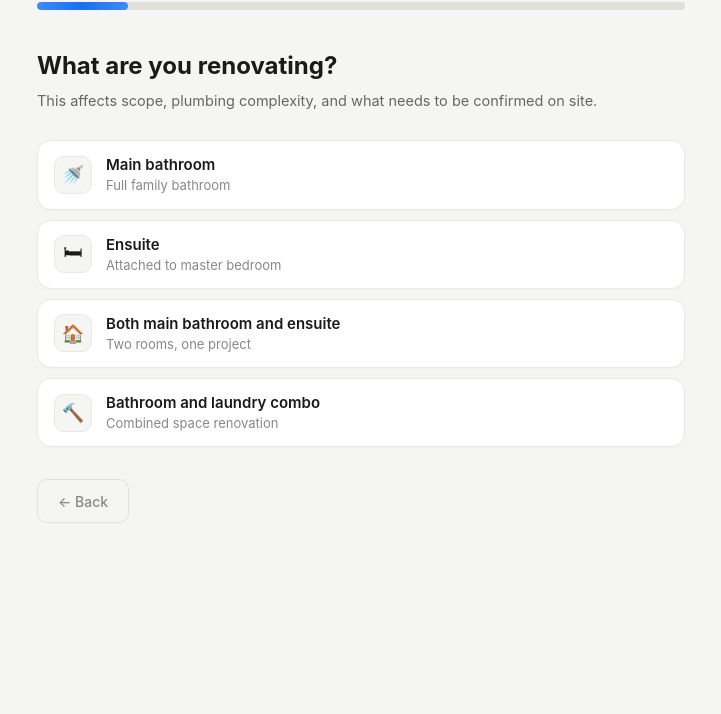
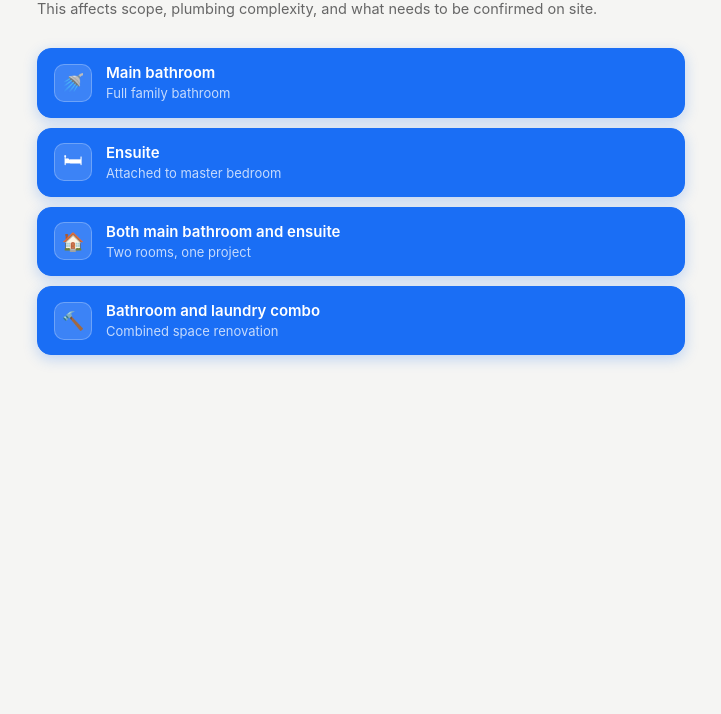
Before and after one commit to goback-me/joat-quiz, a plain HTML site: page index.html in a window 1280 px wide. Shown: the part 86-800 px from the top of the page, without its empty margins (279-1000 px from the left). Drawn offline with Linux system fonts and the light colour scheme; a web font is replaced by a local one.

Commit message:
Bigger question heading, blue-filled answer buttons, hide Back on first step
Co-Authored-By: Claude Sonnet 5 <noreply@anthropic.com>

```diff
--- a/index.html
+++ b/index.html
@@ -62,18 +62,18 @@
   .step.active { display: block; animation: fadeIn 0.25s ease; }
   @keyframes fadeIn { from { opacity: 0; transform: translateY(8px); } to { opacity: 1; transform: translateY(0); } }
   .eyebrow { font-size: 12px; color: #999; letter-spacing: 0.08em; text-transform: uppercase; margin-bottom: 0.5rem; font-weight: 600; }
-  .q-title { font-size: clamp(20px, 5vw, 24px); font-weight: 700; color: var(--ink); margin-bottom: 0.5rem; line-height: 1.3; }
+  .q-title { font-size: clamp(28px, 6.5vw, 36px); font-weight: 700; color: var(--ink); margin-bottom: 0.5rem; line-height: 1.2; }
   .q-sub { font-size: 14.5px; color: var(--muted); margin-bottom: 1.75rem; line-height: 1.6; }
   .options { display: flex; flex-direction: column; gap: 10px; }
-  .opt-btn { display: flex; align-items: center; gap: 14px; padding: 14px 16px; background: #fff; border: 1.5px solid var(--line); border-radius: var(--radius-md); cursor: pointer; text-align: left; font-size: 15px; color: var(--ink); transition: border-color 0.15s, background 0.15s, box-shadow 0.15s, transform 0.1s; width: 100%; box-shadow: 0 1px 2px rgba(0,0,0,0.02); appearance: none; font-family: inherit; }
-  .opt-btn:hover { border-color: var(--blue); background: var(--blue-soft); transform: translateY(-1px); box-shadow: 0 4px 12px rgba(26,110,245,0.08); }
+  .opt-btn { display: flex; align-items: center; gap: 14px; padding: 14px 16px; background: var(--blue); border: 1.5px solid var(--blue); border-radius: var(--radius-md); cursor: pointer; text-align: left; font-size: 15px; color: #fff; transition: background 0.15s, box-shadow 0.15s, transform 0.1s; width: 100%; box-shadow: 0 4px 14px rgba(26,110,245,0.25); appearance: none; font-family: inherit; }
+  .opt-btn:hover { background: #155ed6; transform: translateY(-1px); box-shadow: 0 6px 18px rgba(26,110,245,0.35); }
   .opt-btn:active { transform: translateY(0) scale(0.99); }
-  .opt-btn.selected { border-color: var(--blue); background: var(--blue-soft); box-shadow: 0 4px 12px rgba(26,110,245,0.1); }
-  .opt-icon { width: 38px; height: 38px; border-radius: 10px; background: var(--bg); border: 1px solid var(--line); display: flex; align-items: center; justify-content: center; flex-shrink: 0; font-size: 18px; transition: background 0.15s, border-color 0.15s; }
-  .opt-btn.selected .opt-icon { background: var(--blue); border-color: var(--blue); }
+  .opt-btn.selected { background: #0f4fc7; box-shadow: 0 6px 18px rgba(15,79,199,0.4); }
+  .opt-icon { width: 38px; height: 38px; border-radius: 10px; background: rgba(255,255,255,0.15); border: 1px solid rgba(255,255,255,0.25); display: flex; align-items: center; justify-content: center; flex-shrink: 0; font-size: 18px; transition: background 0.15s, border-color 0.15s; }
+  .opt-btn.selected .opt-icon { background: #fff; border-color: #fff; }
   .opt-label { flex: 1; min-width: 0; }
   .opt-label strong { display: block; font-weight: 600; font-size: 15px; }
-  .opt-label span { font-size: 13px; color: #888; margin-top: 2px; display: block; line-height: 1.4; }
+  .opt-label span { font-size: 13px; color: rgba(255,255,255,0.75); margin-top: 2px; display: block; line-height: 1.4; }
   .nav-row { display: flex; justify-content: space-between; align-items: center; gap: 12px; margin-top: 2rem; }
   .btn-back { background: none; border: 1.5px solid #e0e0db; border-radius: var(--radius-sm); padding: 12px 20px; font-size: 14px; color: #888; cursor: pointer; font-weight: 500; transition: border-color 0.15s, color 0.15s; min-height: 44px; font-family: inherit; flex-shrink: 0; }
   .btn-back:hover { border-color: #aaa; color: #444; }
@@ -158,8 +158,8 @@
   <body>
   <div class="quiz-outer">
 
-    <div class="brand-bar"><div class="brand-name">Jake of All Trades</div></div>
-    <div class="progress-bar-bg" id="progressBg"><div class="progress-bar-fill" id="progressFill" style="width:0%"></div></div>
+    <!-- <div class="brand-bar"><div class="brand-name">Jake of All Trades</div></div> -->
+    <!-- <div class="progress-bar-bg" id="progressBg"><div class="progress-bar-fill" id="progressFill" style="width:0%"></div></div> -->
 
     <!-- Q1-Q6: rendered from QUESTIONS by renderQuestionSteps() -->
     <div id="question-steps"></div>
@@ -264,7 +264,7 @@
           '<div class="opt-icon">' + o.icon + '</div>' +
           '<div class="opt-label"><strong>' + o.label + '</strong><span>' + o.sub + '</span></div></button>';
       });
-      html += '</div><div class="nav-row"><button class="btn-back" onclick="goBack()">&larr; Back</button></div></div>';
+      html += '</div>' + (n === 1 ? '' : '<div class="nav-row"><button class="btn-back" onclick="goBack()">&larr; Back</button></div>') + '</div>';
     });
     document.getElementById("question-steps").innerHTML = html;
   }
```
